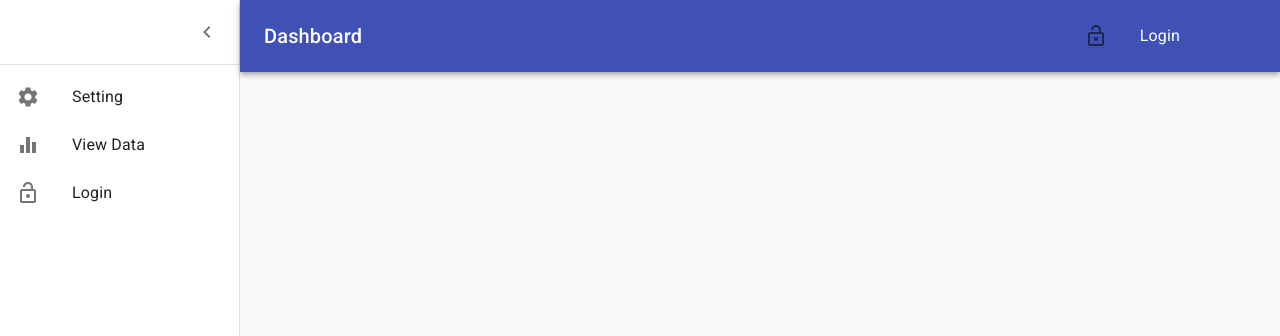
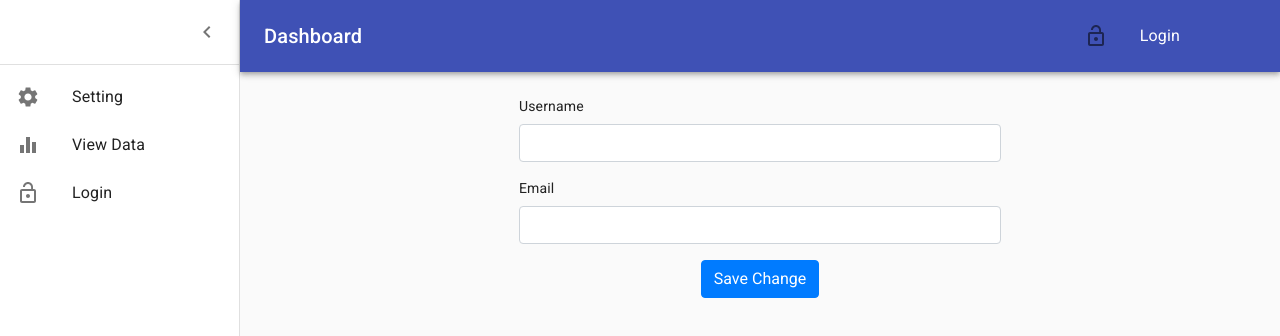
Before and after one commit to hieunguyen1704/ttdadn-iot-web-app-frontend, a React (Vite) app: page /user-info in a window 1280 px wide. Shown: the top 336 px of the page. Built offline with nearby package versions, Linux system fonts and the light colour scheme; no server answers.

Commit message:
git add profile

```diff
--- a/src/config/index.js
+++ b/src/config/index.js
@@ -24,6 +24,7 @@ export const config = {
     authoterize: "/auth",
     switch: "/auth/configAuto",
     motorState: "/motor",
-    publish: "/publish/"
+    publish: "/publish/",
+    userInfo: "/user-info"
   },
 };
--- a/src/views/Alert/ErrorAlert.js
+++ b/src/views/Alert/ErrorAlert.js
@@ -1,35 +1,37 @@
-import React from 'react';
-import Snackbar from '@material-ui/core/Snackbar';
-import Alert from '@material-ui/lab/Alert';
-import { makeStyles } from '@material-ui/core/styles';
+import React from "react";
+import Snackbar from "@material-ui/core/Snackbar";
+import Alert from "@material-ui/lab/Alert";
+// import { makeStyles } from '@material-ui/core/styles';
 
-const useStyles = makeStyles((theme) => ({
-  root: {
-    width: '100%',
-    '& > * + *': {
-      marginTop: theme.spacing(2),
-    },
-  },
-}));
+// const useStyles = makeStyles((theme) => ({
+//   root: {
+//     width: '100%',
+//     '& > * + *': {
+//       marginTop: theme.spacing(2),
+//     },
+//   },
+// }));
 
 export default function ErrorAlert(props) {
-  const classes = useStyles();
+  // const classes = useStyles();
   const [open, setOpen] = React.useState(true);
 
   const handleClose = (event, reason) => {
-    if (reason === 'clickaway') {
+    if (reason === "clickaway") {
       return;
     }
     setOpen(false);
   };
 
   return (
-    <div className={classes.root}>
-      <Snackbar open={open} autoHideDuration={5000} onClose={handleClose}>
-        <Alert onClose={handleClose} severity="error" variant="filled">
-          {props.message}
-        </Alert>
-      </Snackbar>
+    <div className="row justify-content-center" style={{ width: "80vw" }}>
+      <div className="col-lg-6 col-md-8 col-xs-10 col-12">
+        <Snackbar open={open} autoHideDuration={5000} onClose={handleClose}>
+          <Alert onClose={handleClose} severity="error" variant="filled">
+            {props.message}
+          </Alert>
+        </Snackbar>
+      </div>
     </div>
   );
 }
--- a/src/views/Dashboard/Dashboard.js
+++ b/src/views/Dashboard/Dashboard.js
@@ -20,6 +20,7 @@ import MainListItems from "./listItems";
 import ExitToAppIcon from '@material-ui/icons/ExitToApp';
 import UserConfig from "../Module/UserConfig/UserConfig";
 import DataInfo from "../Module/DataInfo/DataInfo";
+import UserInfo from "../Module/UserInfo/UserInfo";
 import LogIn from '../Module/Authentication/LogIn'
 
 import Register from "../Module/Authentication/Register1";
@@ -181,7 +182,7 @@ export default function Dashboard() {
             </ListItem>}
           </IconButton>
           {/* display username */}
-          <IconButton color="inherit" >
+          <IconButton color="inherit" onClick={()=>navigate("user-info")}>
             {isAuthenticated && <ListItem button>
               <ListItemIcon>
                 <PeopleIcon />
@@ -232,6 +233,7 @@ export default function Dashboard() {
               <LogIn path="login" />
               <UserConfig path="user-config" />
               <DataInfo path="data-info" />
+              <UserInfo path="user-info" />
             </Router>
           </Grid>
         </Container>
--- a/src/views/Dashboard/listItems.js
+++ b/src/views/Dashboard/listItems.js
@@ -7,6 +7,7 @@ import SettingsIcon from '@material-ui/icons/Settings';
 import { navigate } from "@reach/router";
 import LockOpenIcon from '@material-ui/icons/LockOpen';
 import EqualizerIcon from '@material-ui/icons/Equalizer';
+import PersonIcon from '@material-ui/icons/Person';
 import {useSelector } from 'react-redux';
 export default function MainListItems(){
 const isAuthenticated = useSelector(state => state.auth.isAuthenticated);
@@ -24,7 +25,14 @@ const isAuthenticated = useSelector(state => state.auth.isAuthenticated);
       </ListItemIcon>
       <ListItemText primary="View Data" />
     </ListItem>
-    {!isAuthenticated  &&
+    {isAuthenticated  ?
+      <ListItem button onClick={() => navigate("user-info")}>
+      <ListItemIcon>
+        <PersonIcon />
+      </ListItemIcon>
+      <ListItemText primary="Profile" />
+    </ListItem>
+      :
     <ListItem button onClick={() => navigate("login")}>
       <ListItemIcon>
         <LockOpenIcon />
--- /dev/null
+++ b/src/views/Module/UserInfo/UserInfo.js
@@ -0,0 +1,109 @@
+import React, { useState, useEffect, Fragment } from "react";
+import axios from "axios";
+import { config } from "../../../config";
+import ErrorAlert from "../../Alert/ErrorAlert";
+import "./UserInfo.scss";
+const UserInfo = () => {
+  const [username, setUserName] = useState("");
+  const [email, setEmail] = useState("");
+  const [hasError, setHasError] = useState(false);
+  const [message, setMessage] = useState("");
+  useEffect(() => {
+    const userInfoUrl = config.dbURl + config.api.userInfo;
+    axios
+      .get(userInfoUrl)
+      .then((response) => {
+        const username = response.data.data[0].username;
+        const email = response.data.data[0].email;
+        setUserName(username);
+        setEmail(email);
+      })
+      .catch((error) => {
+        console.log(error);
+      });
+  }, []);
+  const handleUserNameChange = (event) => {
+    setUserName(event.target.value);
+  };
+  const handleEmailChange = (event) => {
+    setEmail(event.target.value);
+  };
+  const handleSubmit = (event) => {
+    event.preventDefault();
+    const userInfoUrl = config.dbURl + config.api.userInfo;
+    const sendData = {
+      username: username,
+      email: email,
+    };
+    axios
+      .put(userInfoUrl, sendData)
+      .then((response) => {
+        console.log(response.data.data);
+        if (response.data.data !== "Update successful") {
+          setMessage(response.data.data);
+          setHasError(true);
+          setTimeout(() => {
+            setHasError(false);
+          }, 5000);
+        } else {
+          location.reload();
+        }
+      })
+      .catch((error) => {
+        console.log(error);
+        // console.log(error.message);
+        setMessage("Some thing went wrong");
+        setHasError(true);
+        setTimeout(() => {
+          setHasError(false);
+        }, 5000);
+      });
+  };
+  return (
+    <Fragment>
+      {hasError && <ErrorAlert message={message} />}
+      <div style={{ width: "80vw" }} className="row justify-content-center">
+        <div className="col-lg-6 col-md-8 col-xs-10 col-12">
+          <form onSubmit={handleSubmit}>
+            <div className="form-group">
+              <label htmlFor="username">Username</label>
+              <input
+                type="text"
+                className={
+                  message === "Username is already taken"
+                    ? "form-control border-error"
+                    : "form-control"
+                }
+                id="username"
+                value={username}
+                onChange={handleUserNameChange}
+                required
+              />
+            </div>
+            <div className="form-group">
+              <label htmlFor="email">Email</label>
+              <input
+                type="email"
+                className={
+                  message === "Email is already taken"
+                    ? "form-control border-error"
+                    : "form-control"
+                }
+                id="email"
+                value={email}
+                onChange={handleEmailChange}
+                required
+              />
+            </div>
+            <div className="d-flex justify-content-center">
+              <button type="submit" className="btn btn-primary">
+                Save Change
+              </button>
+            </div>
+          </form>
+        </div>
+      </div>
+    </Fragment>
+  );
+};
+export default UserInfo;
--- /dev/null
+++ b/src/views/Module/UserInfo/UserInfo.scss
@@ -0,0 +1,3 @@
+.border-error{
+    border-color: rgb(243, 13, 13)
+}
```
